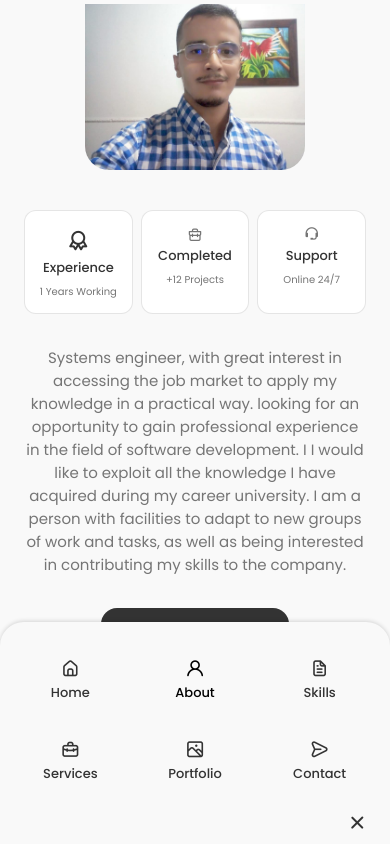
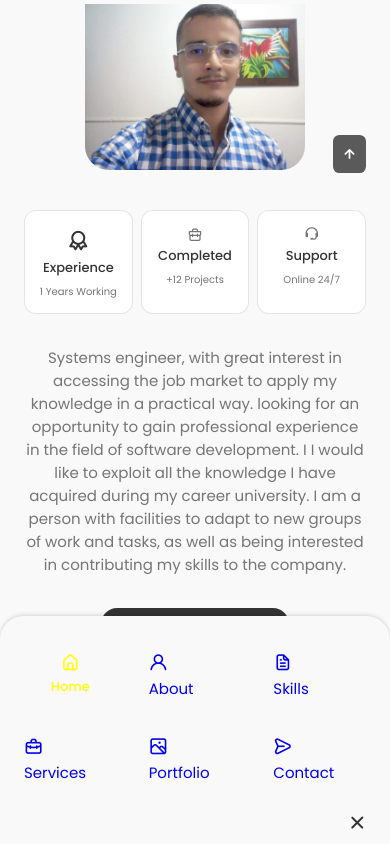
Before and after one commit to branmeco/portfolio-website, a React (Create React App) app: page / in a window 390 px wide. Shown: the part 840-1684 px from the top of the page. Built offline with nearby package versions, Linux system fonts and the light colour scheme.

Commit message:
Scroll Header & Active Link

```diff
--- a/src/App.js
+++ b/src/App.js
@@ -9,6 +9,7 @@ import Qualification from './Components/qualification/Qualification';
 import Testimonials from './Components/testimonials/Testimonials';
 import Contact from './Components/contact/Contact';
 import Footer from './Components/footer/Footer';
+import Scrollup from './Components/scrollup/Scrollup';
 
 function App() {
   return (
@@ -22,8 +23,9 @@ function App() {
         <Qualification/>
         <Testimonials/>
         <Contact/>
+      </main>
         <Footer/>
-      </main>
+        <Scrollup/>
     </>
   )
 }
--- a/src/Components/header/Header.jsx
+++ b/src/Components/header/Header.jsx
@@ -1,9 +1,18 @@
-import React, {useState} from 'react';
+import React, { useState } from 'react';
 import "./header.css";
 
 const Header = () => {
+    /*=============== Change backgroup header ===============*/
+    window.addEventListener("scroll", function () {
+        const header = this.document.querySelector(".header");
+        // When the scroll is higher than 200 viewport height, add the show-scroll class to tag with the header tag
+        if (this.scrollY >= 80) header.classList.add("scroll-header");
+        else header.classList.remove("scroll-header")
+    });
+
     /*=============== Toggle Menu ===============*/
-    const[Toggle, showMenu] = useState(false);
+    const [Toggle, showMenu] = useState(false);
+    const [activeNav, setActiveNav] = useState("#home");
 
     return (
         <header className="header">
@@ -14,39 +23,39 @@ const Header = () => {
                 <div className={Toggle ? "nav__menu show-menu" : "nav__menu"}>
                     <ul className="nav__list grid">
                         <li className="nav__item">
-                        <a href="#home" className="nav__link">
+                            <a href="#home" onClick={()=> setActiveNav('#home')} className={activeNav === "#home" ? "nav__link active-link" : "nav-link "}>
                                 <i className="uil uil-estate nav__icon"></i> Home
                             </a>
                         </li>
                         <li className="nav__item">
-                        <a href="#about" className="nav__link active-link">
+                            <a href="#about" onClick={()=> setActiveNav('#about')} className={activeNav === "#about" ? "nav__link active-link" : "nav-link "}>
                                 <i className="uil uil-user nav__icon"></i> About
                             </a>
                         </li>
                         <li className="nav__item">
-                        <a href="#skills" className="nav__link">
+                            <a href="#skills" onClick={()=> setActiveNav('#skills')} className={activeNav === "#skills" ? "nav__link active-link" : "nav-link "}>
                                 <i className="uil uil-file-alt nav__icon"></i> Skills
                             </a>
                         </li>
                         <li className="nav__item">
-                        <a href="#services" className="nav__link">
+                            <a href="#services" onClick={()=> setActiveNav('#services')} className={activeNav === "#services" ? "nav__link active-link" : "nav-link "}>
                                 <i className="uil uil-briefcase-alt nav__icon"></i> Services
                             </a>
                         </li>
                         <li className="nav__item">
-                        <a href="#portfolio" className="nav__link">
+                            <a href="#portfolio" onClick={()=> setActiveNav('#portfolio')} className={activeNav === "#portfolio" ? "nav__link active-link" : "nav-link "}>
                                 <i className="uil uil-scenery nav__icon"></i> Portfolio
                             </a>
                         </li>
                         <li className="nav__item">
-                        <a href="#contact" className="nav__link">
+                            <a href="#contact" onClick={()=> setActiveNav('#contact')} className={activeNav === "#contact" ? "nav__link active-link" : "nav-link "}>
                                 <i className="uil uil-message nav__icon"></i> Contact
                             </a>
                         </li>
                     </ul>
-                <i class="uil uil-times nav__close" onClick={()=>showMenu(!Toggle)}></i>
+                    <i class="uil uil-times nav__close" onClick={() => showMenu(!Toggle)}></i>
                 </div>
-            <div className="nav__toggle" onClick={()=> showMenu(!Toggle)}>
+                <div className="nav__toggle" onClick={() => showMenu(!Toggle)}>
                     <i className="uil uil-apps"></i>
                 </div>
             </nav>
--- a/src/Components/header/header.css
+++ b/src/Components/header/header.css
@@ -45,7 +45,13 @@
 /*Active link*/
 .active-link,
 .nav__link:hover{
-    color: var(--title-color-dark);
+    color: yellow;
+}
+
+/* Show background header */
+
+.scroll-header {
+    box-shadow: 0 -1px 4px rgba(0, 0, 0, 0.15);
 }
 
 /*=============== BREAKPOINTS ===============*/
--- /dev/null
+++ b/src/Components/scrollup/Scrollup.jsx
@@ -0,0 +1,19 @@
+import React from 'react';
+import "./scrollup.css";
+
+function Scrollup() {
+    window.addEventListener("scroll", function () {
+        const scrollUp = this.document.querySelector(".scrollup");
+        // When the scroll is higher than 560 viewport height, add the show-scroll class to tag with the scroll-top class
+        if (this.scrollY >= 560) scrollUp.classList.add("show-scroll");
+        else scrollUp.classList.remove("show-scroll")
+    });
+
+  return (
+    <a href="#" className='scrollup'>
+        <i className='uil uil-arrow-up scrollup__icon'></i>
+    </a>
+  )
+}
+
+export default Scrollup
--- /dev/null
+++ b/src/Components/scrollup/scrollup.css
@@ -0,0 +1,51 @@
+.scrollup {
+    position: fixed;
+    right: 2.5rem;
+    bottom: -20%;
+    background-color: var(--title-color);
+    opacity: 0.8;
+    padding: 0.3rem 0.5rem;
+    border-radius: 0.4rem;
+    z-index: var(--z-tooltip);
+    transition: .4s;
+}
+
+.scrollup__icon {
+    font-size: 1.5rem;
+    color: var(--container-color);
+}
+
+.scrollup:hover {
+    background-color: var(--title-color-dark);
+}
+
+/* Show Scroll*/
+.show-scroll {
+    bottom: 3rem;
+}
+
+/*=============== BREAKPOINTS ===============*/
+/* For large devices */
+@media screen and (max-width: 992px) {
+    .scrollup {
+        right: 1.5rem;
+        padding: 0.25rem 0.4rem;
+    }
+    .scrollup__icon {
+        font-size: 1.25rem;
+    }
+}
+
+/* For medium devices */
+@media screen and (max-width: 768px) {
+    .show-scroll{
+        bottom: 4rem;
+    }
+}
+
+/* For small devices */
+@media screen and (max-width: 350px) {
+    .scrollup {
+        right: 1rem;
+    }
+}
--- a/src/Components/services/Services.jsx
+++ b/src/Components/services/Services.jsx
@@ -18,7 +18,7 @@ function Services() {
                 <div className="services__content">
                     <div>
                         <i className="uil uil-web-grid services__icon"></i>
-                        <h3 className="services__title">Producto <br /> Designer</h3>
+                        <h3 className="services__title">Web <br /> Developer</h3>
                     </div>
                     <span className="services__button" onClick={() => toggleTab(1)}>View More <i className="uil uil-arrow-right services__button-icon"></i></span>
 
@@ -26,13 +26,13 @@ function Services() {
                         <div className="services__modal-content">
                             <i onClick={() => toggleTab(0)} className='uil uil-times services__modal-close'></i>
 
-                            <h3 className="services__modal-title">Product Designer</h3>
-                            <p className="services__modal-description">Service with than 1 years of experience. Providing quality work to clients and companies.</p>
+                            <h3 className="services__modal-title">Web development</h3>
+                            <p className="services__modal-description">Software that runs on a web environment, which allows you to use the operative System you like the most. In addition, through internet, you would be able to acces it from wherever you are</p>
 
                             <ul className="services__modal-services grid">
                                 <li className="services__modal-service">
                                     <i className="uil uil-check-circle services__modal-icon"></i>
-                                    <p className='services__modal-info'>I develop the user interface.</p>
+                                    <p className='services__modal-info'>In-depth study of a website.</p>
                                 </li>
                                 <li className="services__modal-service">
                                     <i className="uil uil-check-circle services__modal-icon"></i>
@@ -40,11 +40,11 @@ function Services() {
                                 </li>
                                 <li className="services__modal-service">
                                     <i className="uil uil-check-circle services__modal-icon"></i>
-                                    <p className='services__modal-info'>Data Analysis.</p>
+                                    <p className='services__modal-info'>We create integration with other applications (API).</p>
                                 </li>
                                 <li className="services__modal-service">
                                     <i className="uil uil-check-circle services__modal-icon"></i>
-                                    <p className='services__modal-info'>REST APIs Development.</p>
+                                    <p className='services__modal-info'>Project unit tests.</p>
                                 </li>
                                 <li className="services__modal-service">
                                     <i className="uil uil-check-circle services__modal-icon"></i>
@@ -62,7 +62,7 @@ function Services() {
                 <div className="services__content">
                     <div>
                         <i className="uil uil-arrow services__icon"></i>
-                        <h3 className="services__title">Ui/Ux <br /> Designer</h3>
+                        <h3 className="services__title">Data <br /> Analysis</h3>
                     </div>
                     <span onClick={() => toggleTab(2)} className="services__button">View More <i className="uil uil-arrow-right services__button-icon"></i></span>
 
@@ -70,29 +70,29 @@ function Services() {
                         <div className="services__modal-content">
                             <i onClick={() => toggleTab(0)} className='uil uil-times services__modal-close'></i>
 
-                            <h3 className="services__modal-title">Ui / Ux Designer</h3>
-                            <p className="services__modal-description">Service with than 1 years of experience. Providing quality work to clients and companies.</p>
+                            <h3 className="services__modal-title">Data Analysis</h3>
+                            <p className="services__modal-description">analysis of structured information to get insights and graphics.</p>
 
                             <ul className="services__modal-services grid">
                                 <li className="services__modal-service">
                                     <i className="uil uil-check-circle services__modal-icon"></i>
-                                    <p className='services__modal-info'>I develop the user interface.</p>
+                                    <p className='services__modal-info'>creation of ecosystems in the cloud and free software for data analysis.</p>
                                 </li>
                                 <li className="services__modal-service">
                                     <i className="uil uil-check-circle services__modal-icon"></i>
-                                    <p className='services__modal-info'>Web page development.</p>
+                                    <p className='services__modal-info'>Assist in developing, implementing and maintaining AI models and algorithms for various business problems.</p>
                                 </li>
                                 <li className="services__modal-service">
                                     <i className="uil uil-check-circle services__modal-icon"></i>
-                                    <p className='services__modal-info'>Data Analysis.</p>
+                                    <p className='services__modal-info'>Analyze data and derive insights using statistical methods.</p>
                                 </li>
                                 <li className="services__modal-service">
                                     <i className="uil uil-check-circle services__modal-icon"></i>
-                                    <p className='services__modal-info'>REST APIs Development.</p>
+                                    <p className='services__modal-info'>Assist in the development and deployment of predictive models for use in production environments.</p>
                                 </li>
                                 <li className="services__modal-service">
                                     <i className="uil uil-check-circle services__modal-icon"></i>
-                                    <p className='services__modal-info'>Design and mockups of products for companies.</p>
+                                    <p className='services__modal-info'>Proficiency in programming languages such as Python.</p>
                                 </li>
                                 <li className="services__modal-service">
                                     <i className="uil uil-check-circle services__modal-icon"></i>
@@ -106,7 +106,7 @@ function Services() {
                 <div className="services__content">
                     <div>
                         <i className="uil uil-edit services__icon"></i>
-                        <h3 className="services__title">Visual <br /> Designer</h3>
+                        <h3 className="services__title">Backed <br /> Developer</h3>
                     </div>
                     <span onClick={() => toggleTab(3)} className="services__button">View More <i className="uil uil-arrow-right services__button-icon"></i></span>
 
@@ -114,17 +114,17 @@ function Services() {
                         <div className="services__modal-content">
                             <i onClick={() => toggleTab(0)} className='uil uil-times services__modal-close'></i>
 
-                            <h3 className="services__modal-title">Visual Designer</h3>
-                            <p className="services__modal-description">Service with than 1 years of experience. Providing quality work to clients and companies.</p>
+                            <h3 className="services__modal-title">Backend Developer</h3>
+                            <p className="services__modal-description">Service with than 1 years of experience. Providing quality work to clients and companies. modules backend</p>
 
                             <ul className="services__modal-services grid">
                                 <li className="services__modal-service">
                                     <i className="uil uil-check-circle services__modal-icon"></i>
-                                    <p className='services__modal-info'>I develop the user interface.</p>
+                                    <p className='services__modal-info'>Interpret and design a resolution based on a deep knowledge of the product.</p>
                                 </li>
                                 <li className="services__modal-service">
                                     <i className="uil uil-check-circle services__modal-icon"></i>
-                                    <p className='services__modal-info'>Web page development.</p>
+                                    <p className='services__modal-info'>I offer support to the technological platforms and systems for which we are responsible.</p>
                                 </li>
                                 <li className="services__modal-service">
                                     <i className="uil uil-check-circle services__modal-icon"></i>
--- a/src/Components/testimonials/Testimonials.jsx
+++ b/src/Components/testimonials/Testimonials.jsx
@@ -13,7 +13,7 @@ import { Pagination } from "swiper";
 
 const Testimonials = () => {
     return (
-        <section className='testimonial container section'>
+        <section className='testimonials container section' id='testimonials'>
             <h2 className='section__title'>My clients say</h2>
             <span className='section__subtitle'>Testimonial</span>
 
```
Lines whose indentation alone changed are shown as unchanged.
